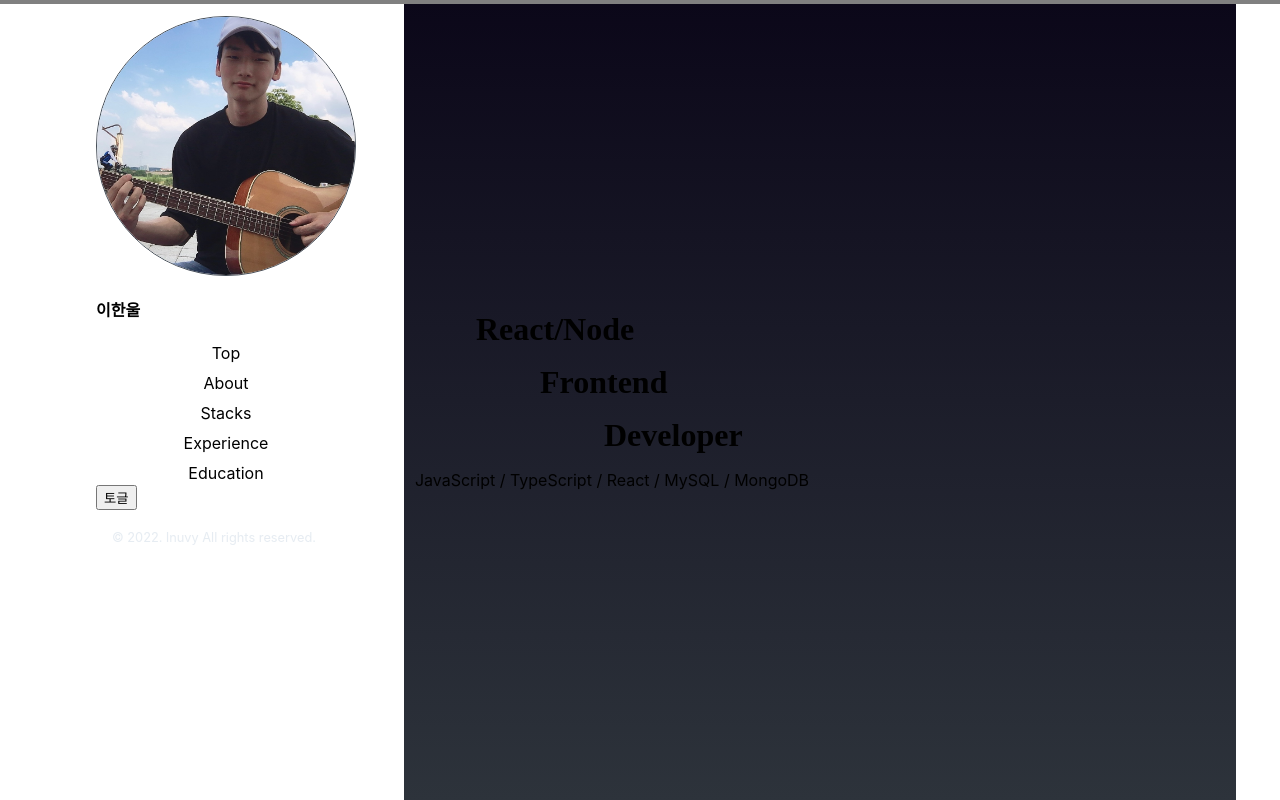
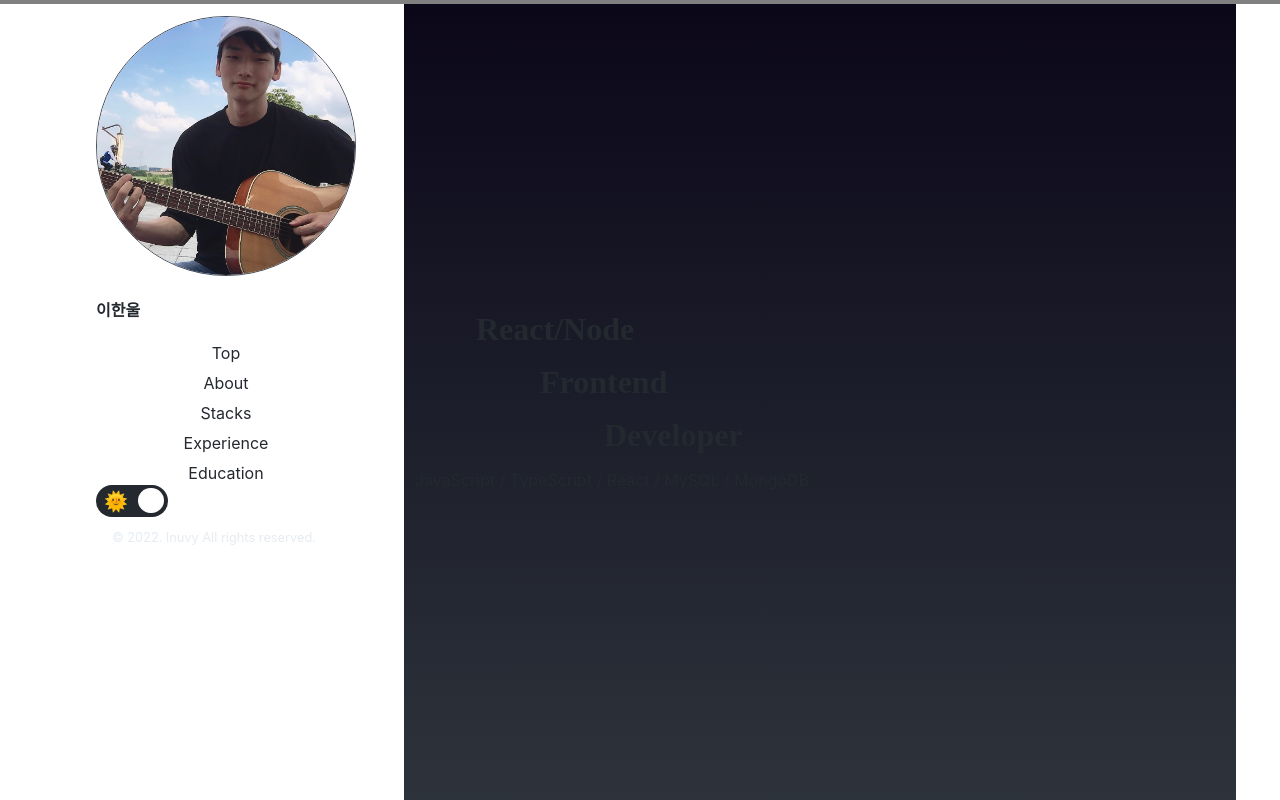
Before and after one commit to lnuvy/lnuvy.github.io, a Next.js app: page / in a window 1280 px wide. Shown: the top 800 px of the page. Built offline with nearby package versions, Linux system fonts and the light colour scheme.

Commit message:
darkmode 전환

```diff
--- a/pages/_app.tsx
+++ b/pages/_app.tsx
@@ -2,15 +2,37 @@ import '../styles/globals.css'
 import type { AppProps } from 'next/app'
 
 import { ThemeProvider } from '@emotion/react'
-import { useDarkMode } from '@hooks/useDarkMode'
+import { useEffect, useState } from 'react'
+import { theme } from '../styles/theme'
 
 function MyApp({ Component, pageProps }: AppProps) {
-  const { theme, toggleColorTheme } = useDarkMode()
+  const [isDark, setIsDark] = useState(false)
+
+  useEffect(() => {
+    const localTheme = localStorage.getItem('theme')
+    if (localTheme !== null) {
+      if (localTheme === 'dark') {
+        setIsDark(true)
+      } else {
+        setIsDark(false)
+      }
+    }
+    // return () => {
+    //   localStorage.removeItem('theme')
+    // }
+  }, [])
+
+  const changeMode = () => {
+    isDark
+      ? localStorage.setItem('theme', 'light')
+      : localStorage.setItem('theme', 'dark')
+    setIsDark(!isDark)
+  }
 
   return (
-    <ThemeProvider theme={theme}>
+    <ThemeProvider theme={isDark ? theme.darkTheme : theme.lightTheme}>
       <div className="global-div">
-        <Component {...pageProps} />
+        <Component {...pageProps} changeMode={changeMode} />
       </div>
     </ThemeProvider>
   )
--- a/pages/index.tsx
+++ b/pages/index.tsx
@@ -5,9 +5,9 @@ import LeftBar from '@components/LeftBar'
 import RightContent from '../src/layout/RightContent'
 import ScrollProgress from '@components/ScrollProgressBar'
 
-const Home: NextPage = () => {
+const Home: NextPage = ({ changeMode }: any) => {
   return (
-    <div>
+    <GlobalWrap>
       <Head>
         <title>프론트엔드 개발자 이한울</title>
         <meta name="description" content="Generated by create next app" />
@@ -17,12 +17,17 @@ const Home: NextPage = () => {
       <ScrollProgress />
 
       <Container>
-        <LeftBar />
+        <LeftBar changeMode={changeMode} />
         <RightContent />
       </Container>
-    </div>
+    </GlobalWrap>
   )
 }
+
+const GlobalWrap = styled.div`
+  background: ${({ theme }) => theme.backgroundColor};
+  color: ${({ theme }) => theme.textColor};
+`
 
 const Container = styled.div`
   padding: 0 1rem;
--- a/src/components/LeftBar/LeftBarStyles.ts
+++ b/src/components/LeftBar/LeftBarStyles.ts
@@ -12,11 +12,12 @@ export const ImageProfile = styled.div`
   width: 260px;
   height: 260px;
 `
+
 export const Image = styled.img`
   width: 100%;
   height: 100%;
   border-radius: 50%;
-  border: 1px solid ${(props) => props.theme.borderColor};
+  border: 1px solid ${({ theme }) => theme.borderColor};
 `
 
 export const Footer = styled.div`
--- a/src/components/LeftBar/index.tsx
+++ b/src/components/LeftBar/index.tsx
@@ -1,10 +1,15 @@
-import React from 'react'
+import React, { useEffect, useState } from 'react'
 import { Wrap, ImageProfile, Image, Span, Footer } from './LeftBarStyles'
 import Chapter from '@components/LeftBar/Chapter'
-import { useDarkMode } from '@hooks/useDarkMode'
+import ToggleBox from '../../elements/ToggleBox'
 
-const LeftBar = () => {
-  const { theme, toggleColorTheme } = useDarkMode()
+const LeftBar = ({ changeMode }: any) => {
+  const [checked, setChecked] = useState<any>(false)
+
+  useEffect(() => {
+    const localTheme = localStorage.getItem('theme')
+    setChecked(localTheme === 'dark')
+  }, [])
 
   return (
     <Wrap>
@@ -16,7 +21,9 @@ const LeftBar = () => {
 
       <Chapter />
 
-      <button onClick={toggleColorTheme}>토글</button>
+      <div className="flex-start">
+        <ToggleBox checked={checked} changeMode={changeMode} />
+      </div>
       <Footer>
         <Span>© 2022. lnuvy All rights reserved.</Span>
       </Footer>
--- /dev/null
+++ b/src/elements/ToggleBox.tsx
@@ -0,0 +1,97 @@
+import React, { useEffect, useState } from 'react'
+import styled from '@emotion/styled'
+
+const ToggleBox = ({
+  checked,
+  changeMode,
+}: {
+  checked: boolean | undefined
+  changeMode?: () => void | undefined
+}) => {
+  const [check, setCheck] = useState(false)
+
+  useEffect(() => {
+    setCheck(checked || false)
+  }, [checked])
+  return (
+    <CheckBox
+      type="checkbox"
+      onChange={(e) => {
+        setCheck(e.target.checked)
+        if (changeMode) changeMode()
+      }}
+      checked={check}
+    />
+  )
+}
+
+// width: 5rem;
+// height: 2rem;
+// background: ${({ theme }) => theme.textColor};
+// color: ${({ theme }) => theme.backgroundColor};
+// border-radius: 50%;
+const CheckBox = styled.input`
+  all: unset;
+  cursor: pointer;
+
+  &::before {
+    position: absolute;
+    width: 4rem;
+    height: 2rem;
+    border-radius: 2rem;
+    display: flex;
+    padding: 0 0 0 0.5rem;
+    justify-content: flex-start;
+    align-items: center;
+    transition: background-color 0.2s ease-in-out;
+    content: '🌞';
+    font-size: 1.2rem;
+    background: ${({ theme }) => theme.textColor};
+    color: ${({ theme }) => theme.borderColor};
+  }
+  // 원
+  &::after {
+    position: relative;
+    content: '';
+    display: block;
+    width: 1.6rem;
+    height: 1.6rem;
+    top: calc((2rem - 1.6rem) / 2);
+    left: calc((4rem - 1.1rem) - 4px);
+    border-radius: 2rem;
+    background: ${({ theme }) => theme.backgroundColor};
+    color: ${({ theme }) => theme.textColor};
+    transition: all 0.2s ease-in-out;
+  }
+  &:checked {
+    transition: all 0.2s ease-in-out;
+    ::before {
+      width: 4rem;
+      height: 2rem;
+      padding: 0 0.5rem 0 0;
+      border-radius: 2rem;
+      content: '🌛 ';
+      align-items: center;
+      justify-content: end;
+      background: ${({ theme }) => theme.textColor};
+    }
+
+    /* 선택 O 원 */
+    ::after {
+      display: block;
+      position: relative;
+      width: 1.6em;
+      height: 1.6em;
+      border-radius: 2rem;
+      z-index: 2;
+      top: calc((2rem - 1.6em) / 2);
+      //right: calc((4rem + 1em));
+      left: calc((2rem - 1.6em) / 2);
+      background: #fff;
+      content: '';
+      color: #fff;
+    }
+  }
+`
+
+export default ToggleBox
--- a/src/hooks/useDarkMode.ts
+++ b/src/hooks/useDarkMode.ts
@@ -25,6 +25,7 @@ export const useDarkMode = () => {
   }, [])
 
   return {
+    event: isDark,
     theme: isDark ? theme.darkTheme : theme.lightTheme,
     toggleColorTheme,
   }
--- a/styles/globals.css
+++ b/styles/globals.css
@@ -2,8 +2,6 @@ html,
 body {
     padding: 0;
     margin: 0;
-    /*font-family: 'Cinzel', serif;*/
-    /*font-family: 'Jua', sans-serif;*/
     font-family: Pretendard, -apple-system, BlinkMacSystemFont, system-ui, Roboto, 'Helvetica Neue', 'Segoe UI', 'Apple SD Gothic Neo', 'Noto Sans KR', 'Malgun Gothic', 'Apple Color Emoji', 'Segoe UI Emoji', 'Segoe UI Symbol', sans-serif;
     scroll-behavior: smooth;
 }
--- a/styles/theme.ts
+++ b/styles/theme.ts
@@ -1,21 +1,4 @@
-// import { Theme } from '@emotion/react'
-
-interface ThemeObj {
-  backgroundColor: string
-  textColor: string
-  borderColor: string
-  stackBorder: string
-  linkColor: string
-  chapterHover: string
-  labelColor: string
-}
-
-interface Theme {
-  darkTheme: ThemeObj
-  lightTheme: ThemeObj
-}
-
-export const theme: Theme = {
+export const theme = {
   darkTheme: {
     backgroundColor: '#22272e',
     textColor: 'rgba(205, 217, 229, .7)',
```
Also changed, not shown: styles/emotion.d.ts (deleted, +0 -27 lines), styles/Global.tsx (added).
